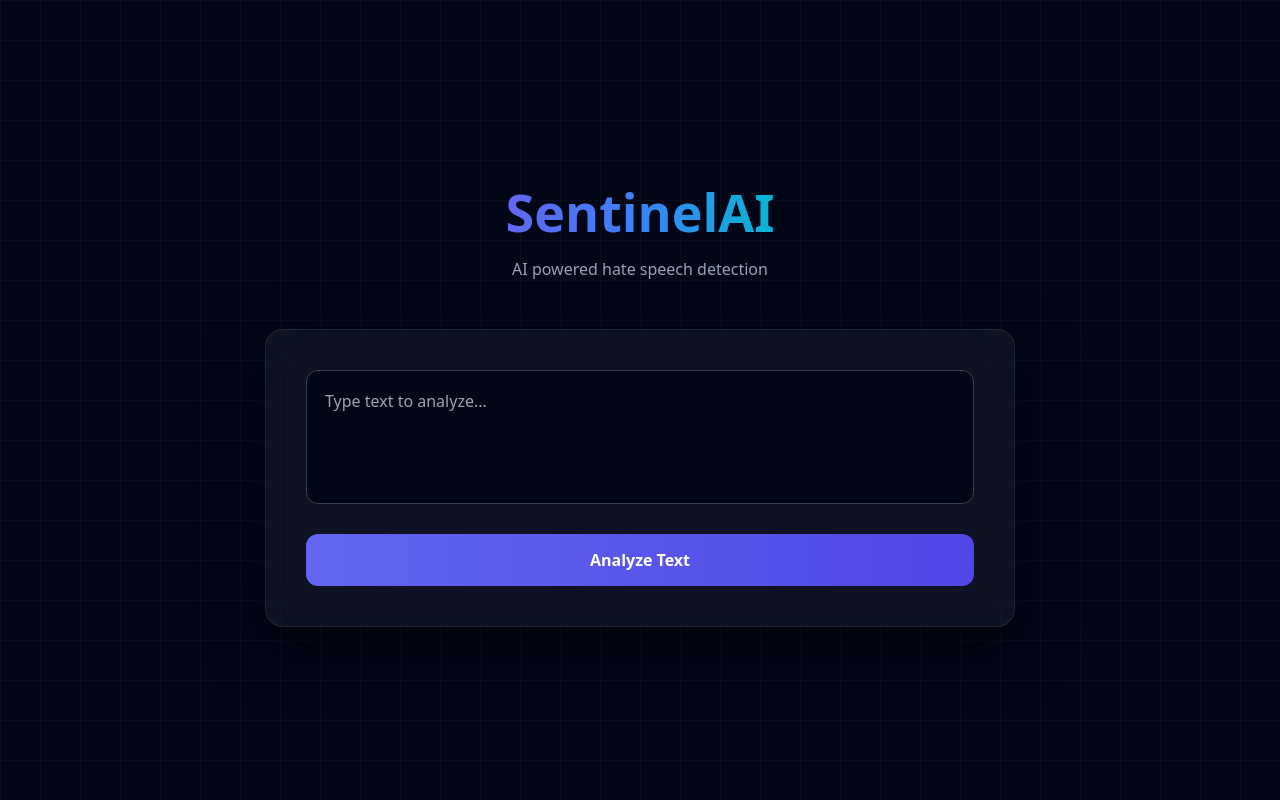
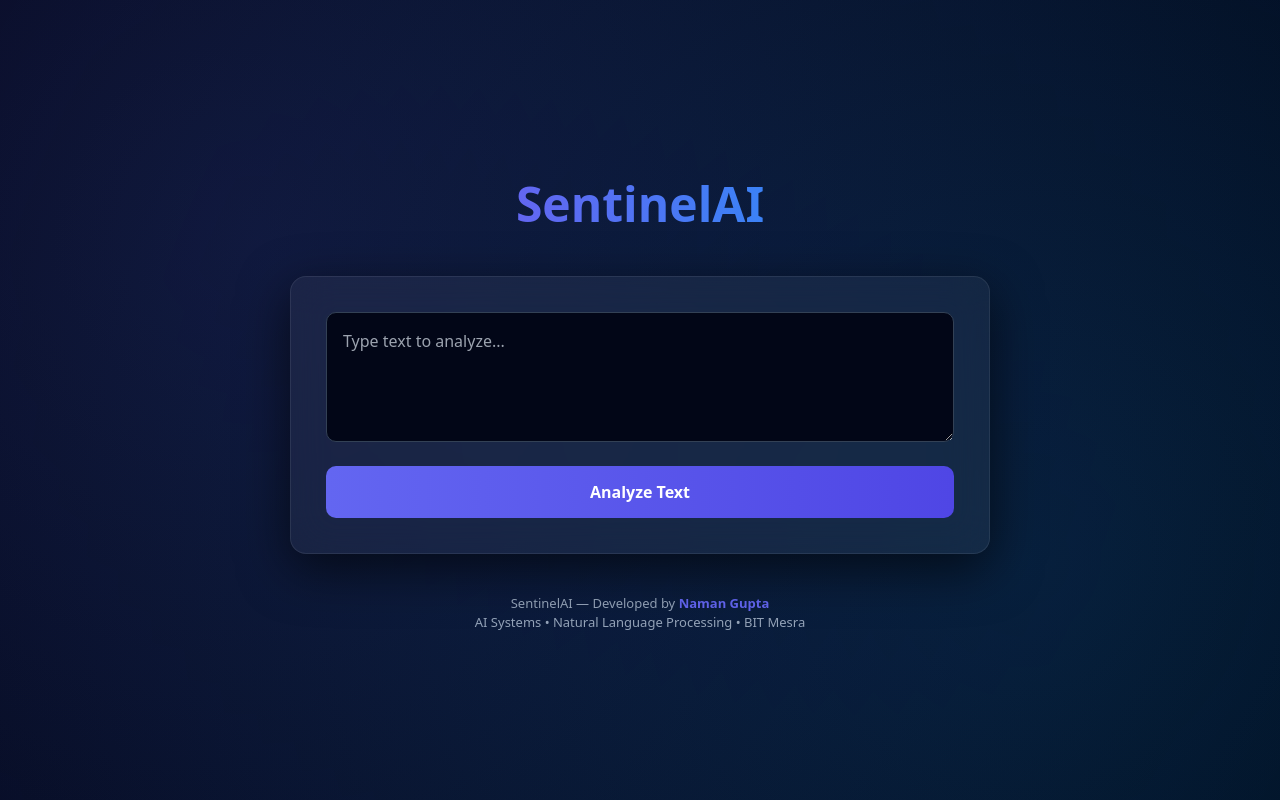
Before and after one commit to Naman21036/SentinelAI, a FastAPI app: page / in a window 1280 px wide. Run offline with FastAPI, Linux system fonts and the light colour scheme; some libraries are stand-ins or nearby versions.

Commit message:
Commited changes in interface of the project

```diff
--- a/services/inference.py
+++ b/services/inference.py
@@ -37,7 +37,7 @@
     prediction = torch.argmax(probs).item()
     confidence = probs[0][prediction].item()
 
-    if confidence>0.5:
+    if confidence>0.5 or prediction == 1:
         result = "Hate / Abusive"
     else:
         result = "No Hate"
--- a/static/css/styles.css
+++ b/static/css/styles.css
@@ -2,121 +2,134 @@
 font-family: system-ui;
 }
 
-/* BACKGROUND GRID */
+/* PAGE */
 
-.background-grid{
+.page{
 
-position: fixed;
-inset: 0;
+min-height:100vh;
 
-background-image:
-linear-gradient(rgba(255,255,255,0.03) 1px, transparent 1px),
-linear-gradient(90deg, rgba(255,255,255,0.03) 1px, transparent 1px);
+display:flex;
+flex-direction:column;
+align-items:center;
+justify-content:center;
 
-background-size: 40px 40px;
-
-z-index: -1;
+padding:20px;
 
 }
 
 /* HERO */
 
-.hero-title{
+.title{
 
-font-size: 52px;
-font-weight: 800;
+font-size:48px;
+font-weight:800;
 
-background: linear-gradient(90deg,#6366f1,#3b82f6,#06b6d4);
--webkit-background-clip: text;
-color: transparent;
+background:linear-gradient(90deg,#6366f1,#3b82f6);
+-webkit-background-clip:text;
+color:transparent;
 
 }
 
-.hero-subtitle{
+.subtitle{
 
 color:#94a3b8;
 margin-top:6px;
 
 }
 
-/* MAIN CARD */
+/* CARD */
 
-.ai-card{
+.card{
 
-width: 100%;
-max-width: 750px;
+width:100%;
+max-width:700px;
 
-padding: 40px;
+padding:35px;
 
-border-radius: 18px;
+border-radius:16px;
 
-background: rgba(255,255,255,0.05);
-backdrop-filter: blur(18px);
+background:rgba(255,255,255,0.05);
+backdrop-filter:blur(20px);
 
 border:1px solid rgba(255,255,255,0.08);
 
-box-shadow: 0 20px 60px rgba(0,0,0,0.6);
+box-shadow:0 15px 50px rgba(0,0,0,0.6);
+
+margin-top:30px;
 
 }
 
 /* INPUT */
 
-.ai-input{
+.input-box{
 
 width:100%;
+padding:16px;
 
-padding:18px;
-
-border-radius:12px;
+border-radius:10px;
 
 background:#020617;
-
 border:1px solid #334155;
 
 color:white;
 
-resize:none;
+margin-bottom:18px;
 
 }
 
 /* BUTTON */
 
-.analyze-button{
+.analyze-btn{
 
 width:100%;
-
 padding:14px;
 
-border-radius:12px;
+border-radius:10px;
+
+background:linear-gradient(90deg,#6366f1,#4f46e5);
 
 font-weight:600;
 
-background: linear-gradient(90deg,#6366f1,#4f46e5);
-
-transition: all 0.25s ease;
+transition:0.2s;
 
 }
 
-.analyze-button:hover{
+.analyze-btn:hover{
 
-transform: scale(1.02);
-box-shadow: 0 0 25px rgba(99,102,241,0.4);
+transform:scale(1.02);
+
+box-shadow:0 0 20px rgba(99,102,241,0.4);
 
 }
 
 /* RESULT */
 
-.result-container{
+.result{
 
-margin-top:30px;
-
-padding:25px;
+margin-top:25px;
+padding:22px;
 
 border-radius:12px;
 
 background:#0f172a;
 
-border:1px solid #1e293b;
+}
+
+/* RESULT HEADER */
+
+.result-main{
+
+display:flex;
+gap:14px;
+align-items:center;
+
+margin-bottom:18px;
+
+}
+
+.icon{
+
+font-size:26px;
 
 }
 
@@ -125,31 +138,23 @@
 font-size:18px;
 font-weight:600;
 
-margin-bottom:10px;
+}
+
+.result-sub{
+
+font-size:13px;
+color:#94a3b8;
 
 }
 
-/* BADGES */
-
-.prediction-badge{
-
-font-size:18px;
-font-weight:600;
-
-margin-bottom:20px;
-
-}
+/* COLORS */
 
 .danger{
-
 color:#f87171;
-
 }
 
 .safe{
-
 color:#4ade80;
-
 }
 
 /* CONFIDENCE */
@@ -159,32 +164,87 @@
 display:flex;
 justify-content:space-between;
 
-font-size:14px;
+font-size:13px;
 color:#94a3b8;
 
 margin-bottom:6px;
 
 }
 
-.confidence-bar-bg{
+.confidence-bg{
 
 width:100%;
 height:10px;
 
 background:#334155;
-
 border-radius:20px;
-
-overflow:hidden;
 
 }
 
 .confidence-bar{
 
 height:100%;
-
 background:linear-gradient(90deg,#6366f1,#3b82f6);
-
-transition:width 0.8s ease;
+transition:width .8s;
 
 }
+
+/* SPINNER */
+
+.spinner{
+
+width:40px;
+height:40px;
+
+border:4px solid rgba(255,255,255,0.1);
+border-top:4px solid #6366f1;
+
+border-radius:50%;
+
+animation:spin 1s linear infinite;
+
+margin:20px auto;
+
+}
+
+.hidden{
+display:none;
+}
+
+@keyframes spin{
+to{transform:rotate(360deg);}
+}
+
+/* NEURAL BACKGROUND */
+
+.neural-bg{
+
+position:fixed;
+inset:0;
+
+background:
+radial-gradient(circle at 20% 30%,rgba(99,102,241,0.15),transparent),
+radial-gradient(circle at 80% 70%,rgba(14,165,233,0.15),transparent);
+
+z-index:-1;
+
+}
+
+/* FOOTER */
+
+.footer{
+
+margin-top:40px;
+text-align:center;
+
+color:#94a3b8;
+font-size:13px;
+
+}
+
+.footer span{
+
+color:#6366f1;
+font-weight:600;
+
+}
--- a/templates/base.html
+++ b/templates/base.html
@@ -7,14 +7,15 @@
 <title>SentinelAI</title>
 
 <script src="https://cdn.tailwindcss.com"></script>
+<script src="https://cdn.jsdelivr.net/npm/chart.js"></script>
 
 <link rel="stylesheet" href="/static/css/styles.css">
 
 </head>
 
-<body class="bg-slate-950 text-white min-h-screen">
+<body class="bg-slate-950 text-white">
 
-<div class="background-grid"></div>
+<div class="neural-bg"></div>
 
 {% block content %}{% endblock %}
 
--- a/templates/index.html
+++ b/templates/index.html
@@ -2,73 +2,92 @@
 
 {% block content %}
 
-<div class="flex flex-col items-center justify-center min-h-screen px-6">
+<div class="page">
 
 <!-- HERO -->
 
-<div class="text-center mb-12">
+<div class="hero">
 
-<h1 class="hero-title">
+<h1 class="title">
 SentinelAI
 </h1>
 
-<p class="hero-subtitle">
-AI powered hate speech detection
-</p>
+<p class="subtitle" id="ai-typing"></p>
 
 </div>
 
+<!-- INPUT CARD -->
 
-<!-- MAIN CARD -->
+<div class="card">
 
-<div class="ai-card">
-
-<form action="/predict" method="post" class="space-y-6">
+<form action="/predict" method="post">
 
 <textarea
 name="text"
 rows="4"
 placeholder="Type text to analyze..."
-class="ai-input"
+class="input-box"
 >{{ text if text else "" }}</textarea>
 
-<button class="analyze-button">
+<button id="analyzeBtn" class="analyze-btn">
 Analyze Text
 </button>
 
 </form>
 
+<div id="spinner" class="spinner hidden"></div>
 
 {% if prediction %}
 
-<div class="result-container">
+<!-- RESULT -->
 
-<h2 class="result-title">
-Prediction Result
-</h2>
+<div class="result">
+
+<div class="result-main">
 
 {% if prediction == "Hate / Abusive" %}
 
-<div class="prediction-badge danger">
-⚠ Hate / Abusive Language Detected
+<div class="icon danger">⚠</div>
+
+<div>
+<div class="result-title danger">
+Hate / Abusive Language
+</div>
+
+<div class="result-sub">
+Toxic content detected
+</div>
 </div>
 
 {% else %}
 
-<div class="prediction-badge safe">
-✓ No Hate Detected
+<div class="icon safe">✓</div>
+
+<div>
+<div class="result-title safe">
+No Hate Detected
+</div>
+
+<div class="result-sub">
+Text appears safe
+</div>
 </div>
 
 {% endif %}
 
-<div class="confidence-section">
+</div>
+
+
+<!-- CONFIDENCE -->
+
+<div class="confidence">
 
 <div class="confidence-header">
 <span>Confidence</span>
 <span>{{ (confidence * 100)|round(1) }}%</span>
 </div>
 
-<div class="confidence-bar-bg">
+<div class="confidence-bg">
 
 <div
 class="confidence-bar"
@@ -79,9 +98,44 @@
 
 </div>
 
+<!-- CHART -->
+
+<canvas id="toxicityChart" height="180"></canvas>
+
 </div>
 
+<script>
+
+const confidence = {{ confidence }}
+
+const ctx = document.getElementById("toxicityChart")
+
+new Chart(ctx, {
+type:"doughnut",
+data:{
+labels:["Safe","Toxic"],
+datasets:[{
+data:[1-confidence, confidence],
+backgroundColor:["#22c55e","#ef4444"]
+}]
+},
+options:{
+plugins:{legend:{display:false}}
+}
+})
+
+</script>
+
 {% endif %}
+
+</div>
+
+<!-- FOOTER -->
+
+<div class="footer">
+
+SentinelAI — Developed by <span>Naman Gupta</span><br>
+AI Systems • Natural Language Processing • BIT Mesra
 
 </div>
 
```
Also changed, not shown: static/js/styles.js (+24 -6 lines).
